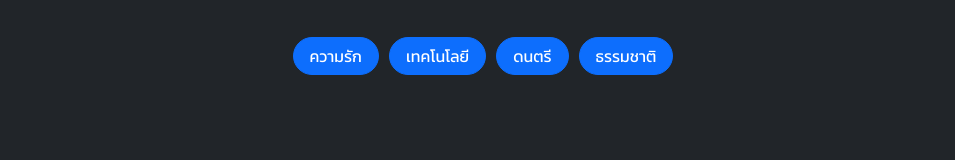
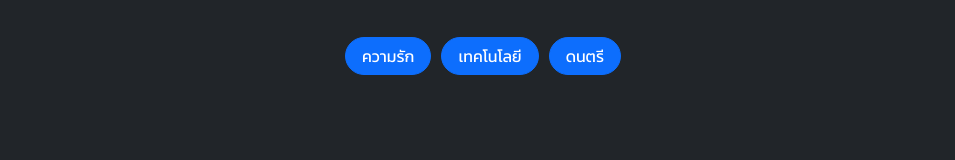
Before and after one commit to Celesca/Blog-Platform, a plain HTML site: page index.html in a window 1280 px wide. Shown: the part 1635-1795 px from the top of the page, without its empty margins (162-1117 px from the left). Drawn offline with nearby package versions, Linux system fonts and the light colour scheme.

Commit message:
Updating flex-wrap

```diff
--- a/index.html
+++ b/index.html
@@ -123,11 +123,10 @@
     <section class="popular" id="popular">
       <div class="container pt-5">
         <h1 class="text-center head-title">Popular Tag</h1>
-        <div class="pt-4 d-flex flex-wrap popular-box justify-content-center">
+        <div class="pt-4 d-flex flex-wrap-reverse popular-box justify-content-center">
           <a class="mt-2" href="#"><button class="btn btn-primary rounded-5 px-3">ความรัก</button></a>
           <a class="mt-2" href="#"><button class="btn btn-primary rounded-5 px-3">เทคโนโลยี</button></a>
           <a class="mt-2" href="#"><button class="btn btn-primary rounded-5 px-3">ดนตรี</button></a>
-          <a class="mt-2" href="#"><button class="btn btn-primary rounded-5 px-3">ธรรมชาติ</button></a>
         </div>
       </div>
     </section>
```
Also changed, not shown: pages/login.html (+1 -1 lines).
